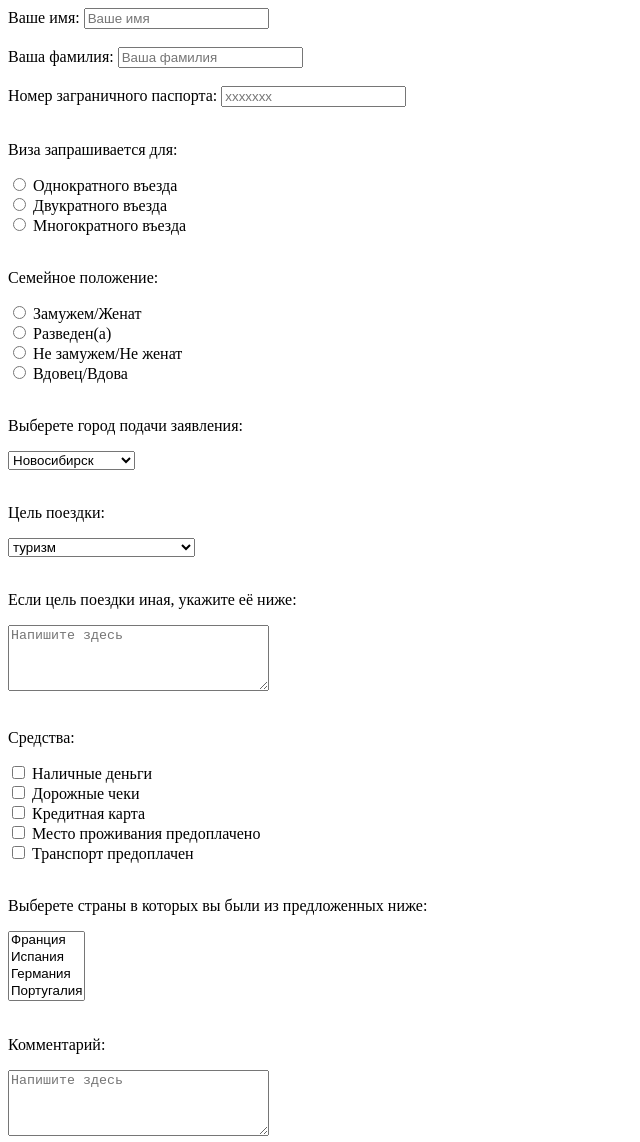
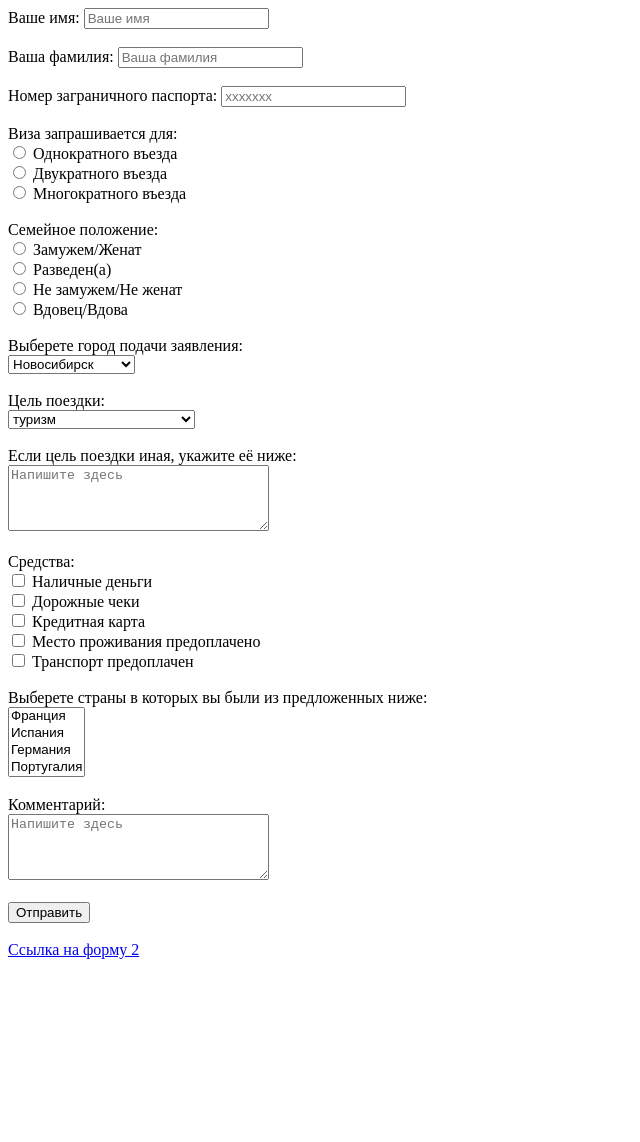
Before and after one commit to tonyavoropaeva/WebCourse2024, a plain HTML site: page Html/form1.html in a window 1280 px wide. Shown: the top 1142 px of the page, without its empty margins (0-640 px from the left). After the commit the page ends 967 px from the top, so only its background shows below. Drawn offline with Linux system fonts and the light colour scheme.

Commit message:
испарвила html

```diff
--- a/Html/form1.html
+++ b/Html/form1.html
@@ -1,62 +1,58 @@
 <!DOCTYPE html>
-
 <html lang="ru">
 <head>
     <meta charset="UTF-8">
     <title>Анкета на получение визы</title>
 </head>
-
 <body>
 <form>
     <label>
         Ваше имя: <input type="text" placeholder="Ваше имя" name="client_name">
     </label>
-    <br><br>
+    <br>
+    <br>
 
     <label>
         Ваша фамилия: <input type="text" placeholder="Ваша фамилия" name="client_surname">
     </label>
-    <br><br>
+    <br>
+    <br>
 
     <label>
         Номер заграничного паспорта: <input type="number" placeholder="ххххххх" name="passport_number">
     </label>
-    <br><br>
+    <br>
+    <br>
 
-    <p>Виза запрашивается для: </p>
     <label>
+        Виза запрашивается для:
+        <br>
         <input type="radio" name="entry"> Однократного въезда
+        <br>
+        <input type="radio" name="entry"> Двукратного въезда
+        <br>
+        <input type="radio" name="entry"> Многократного въезда
     </label>
     <br>
+    <br>
+
     <label>
-        <input type="radio" name="entry"> Двукратного въезда
+        Семейное положение:
+        <br>
+        <input type="radio" name="family_status"> Замужем/Женат
+        <br>
+        <input type="radio" name="family_status"> Разведен(а)
+        <br>
+        <input type="radio" name="family_status"> Не замужем/Не женат
+        <br>
+        <input type="radio" name="family_status"> Вдовец/Вдова
     </label>
     <br>
+    <br>
+
     <label>
-        <input type="radio" name="entry"> Многократного въезда
-    </label>
-    <br><br>
-
-    <p>Семейное положение: </p>
-    <label>
-        <input type="radio" name="family_status"> Замужем/Женат
-    </label>
-    <br>
-    <label>
-        <input type="radio" name="family_status"> Разведен(а)
-    </label>
-    <br>
-    <label>
-        <input type="radio" name="family_status"> Не замужем/Не женат
-    </label>
-    <br>
-    <label>
-        <input type="radio" name="family_status"> Вдовец/Вдова
-    </label>
-    <br><br>
-
-    <p>Выберете город подачи заявления: </p>
-    <label>
+        Выберете город подачи заявления:
+        <br>
         <select>
             <option value="novosibirsk">Новосибирск</option>
             <option value="moscow">Москва</option>
@@ -64,10 +60,12 @@
             <option value="ekaterinburg">Екатеринбург</option>
         </select>
     </label>
-    <br><br>
+    <br>
+    <br>
 
-    <p>Цель поездки: </p>
     <label>
+        Цель поездки:
+        <br>
         <select>
             <option value="tourism">туризм</option>
             <option value="business">деловая</option>
@@ -79,39 +77,36 @@
             <option value="other">иная</option>
         </select>
     </label>
-    <br><br>
-
-    <p>Если цель поездки иная, укажите её ниже: </p>
-    <label>
-        <textarea placeholder="Напишите здесь" cols="30" rows="4"></textarea>
-    </label><br>
+    <br>
     <br>
 
-    <p>Средства: </p>
     <label>
-        <input type="checkbox"> Наличные деньги
+        Если цель поездки иная, укажите её ниже:
+        <br>
+        <textarea placeholder="Напишите здесь" cols="30" rows="4"></textarea>
     </label>
     <br>
+    <br>
+
     <label>
+        Средства:
+        <br>
+        <input type="checkbox"> Наличные деньги
+        <br>
         <input type="checkbox"> Дорожные чеки
-    </label>
-    <br>
-    <label>
+        <br>
         <input type="checkbox"> Кредитная карта
-    </label>
-    <br>
-    <label>
+        <br>
         <input type="checkbox"> Место проживания предоплачено
-    </label>
-    <br>
-    <label>
+        <br>
         <input type="checkbox"> Транспорт предоплачен
     </label>
     <br>
     <br>
 
-    <p>Выберете страны в которых вы были из предложенных ниже: </p>
     <label>
+        Выберете страны в которых вы были из предложенных ниже:
+        <br>
         <select multiple>
             <option value="France">Франция</option>
             <option value="Spain">Испания</option>
@@ -122,15 +117,19 @@
             <option value="Poland">Польша</option>
         </select>
     </label>
-    <br><br>
+    <br>
+    <br>
 
-    <p>Комментарий: </p>
     <label>
+        Комментарий:
+        <br>
         <textarea placeholder="Напишите здесь" cols="30" rows="4"></textarea>
-    </label><br>
+    </label>
+    <br>
     <br>
     <button>Отправить</button>
-    <br><br>
+    <br>
+    <br>
 
     <a href="form2.html">Ссылка на форму 2</a>
 </form>
```
Also changed, not shown: Html/form2.html (+2 -2 lines).
